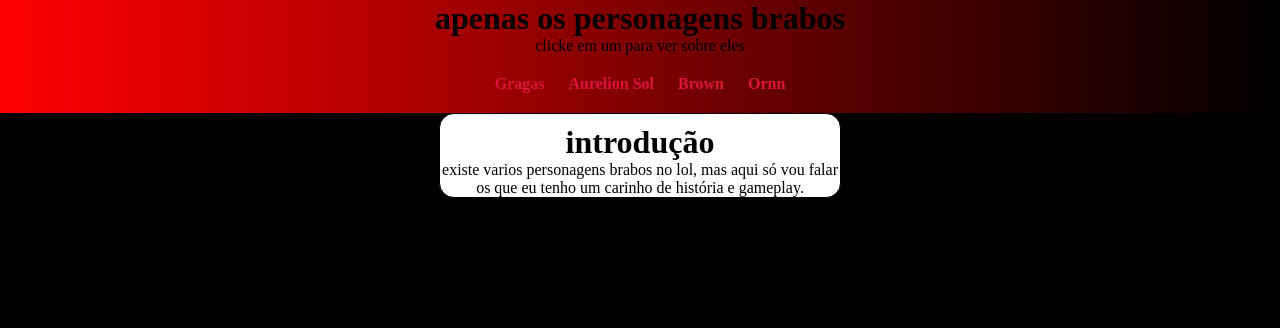
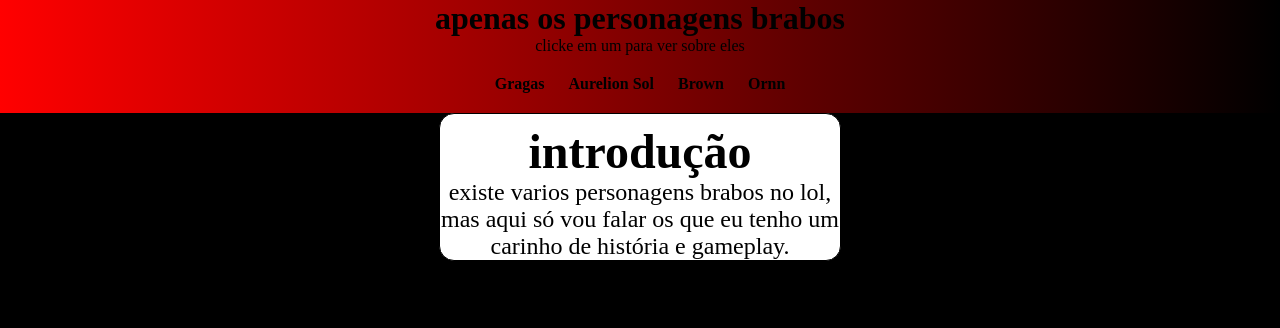
Before and after one commit to ArthurDeSousa/sitedobom, a plain HTML site: page index.html in a window 1280 px wide. Drawn offline with Linux system fonts and the light colour scheme.

Commit message:
Update style.css

```diff
--- a/style.css
+++ b/style.css
@@ -18,7 +18,7 @@ nav{
 
 }
 nav > a{
-    color: crimson;
+    color: black;
     text-decoration: none;
     transition-duration: 0.5s;
     font-weight: bold;
@@ -32,6 +32,7 @@ nav > a:hover{
     background-color: rgb(194, 0, 0);
 }
  main{
+    font-size: 1.5em;
     background-color: white;
     height: auto;
     max-width:400px;
```
